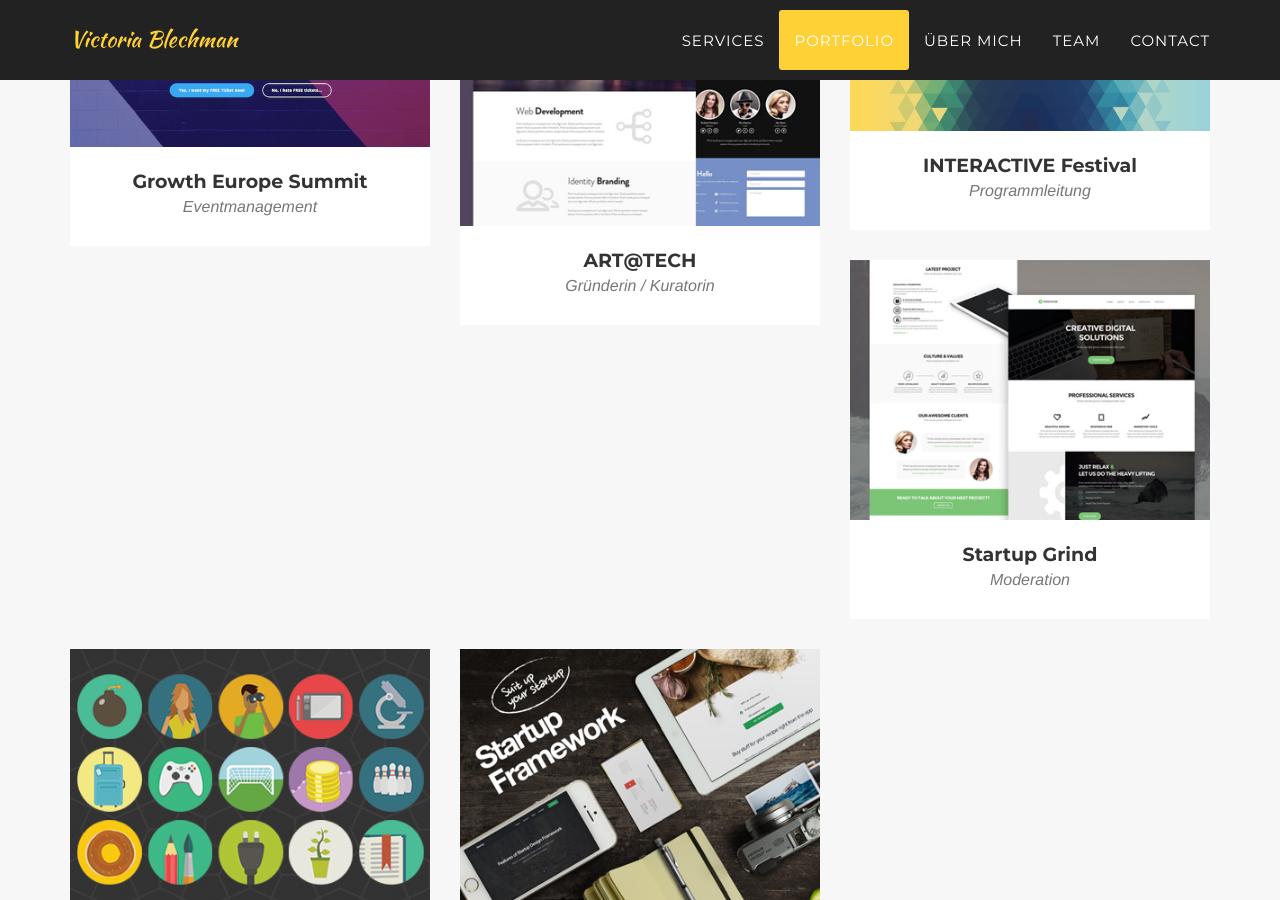
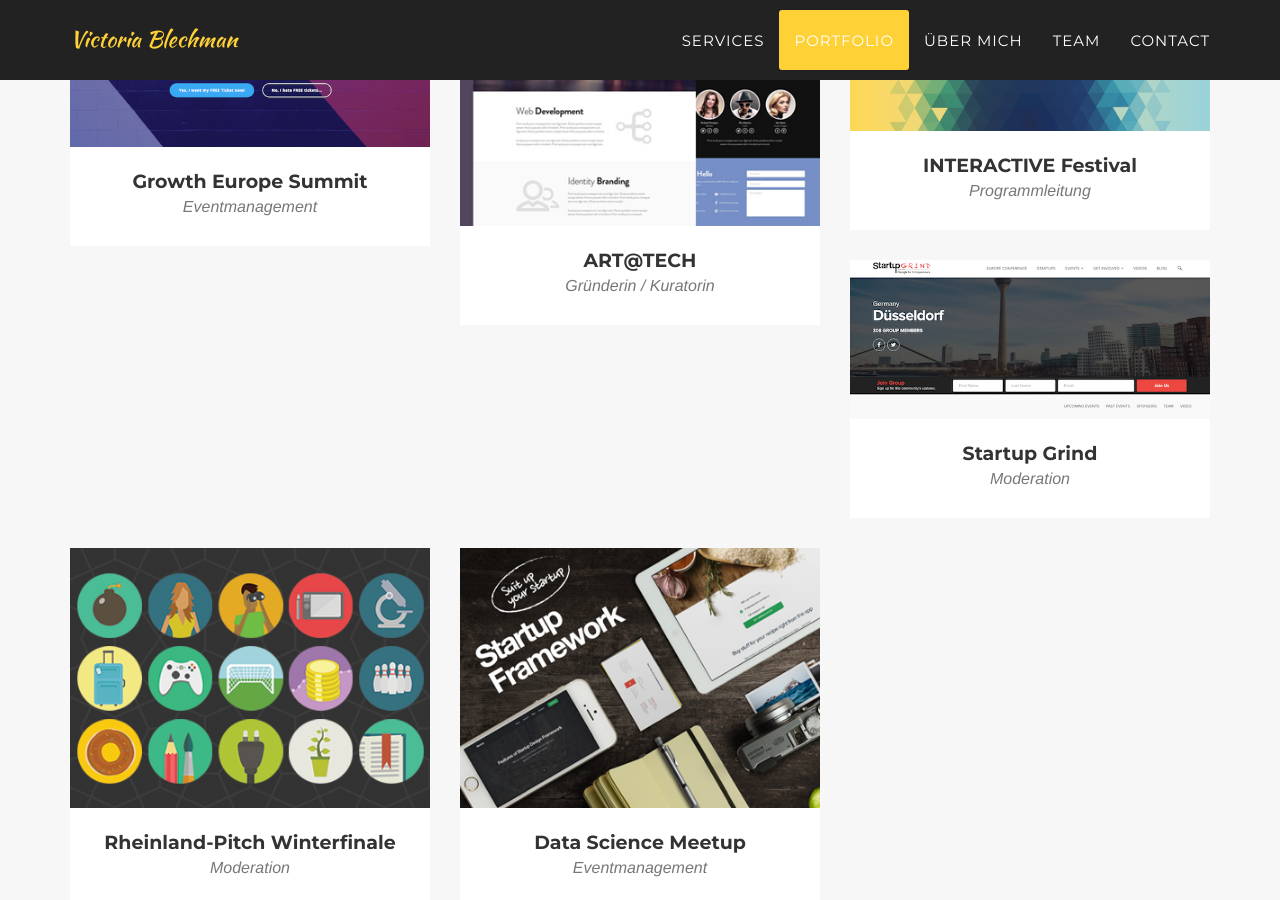
Before and after one commit to blechman/blechman.github.io, a Jekyll site: the page built from index.html, in a window 1280 px wide and 900 px high, scrolled down 1846 px. Built offline with Jekyll 4.4.1, drawn with Linux system fonts in a browser that asks for light colours; some web fonts are replaced.

Commit message:
Update 2014-07-15-project-4.markdown

```diff
--- a/_posts/2014-07-15-project-4.markdown
+++ b/_posts/2014-07-15-project-4.markdown
@@ -4,8 +4,8 @@ subtitle: Moderation
 layout: default
 modal-id: 4
 date: 2014-07-15
-img: treehouse.png
-thumbnail: treehouse-thumbnail.png
+img: StartupGrind.png
+thumbnail: StartupGrind.png
 alt: image-alt
 project-date: seit 2017
 client: Startup Grind
```
